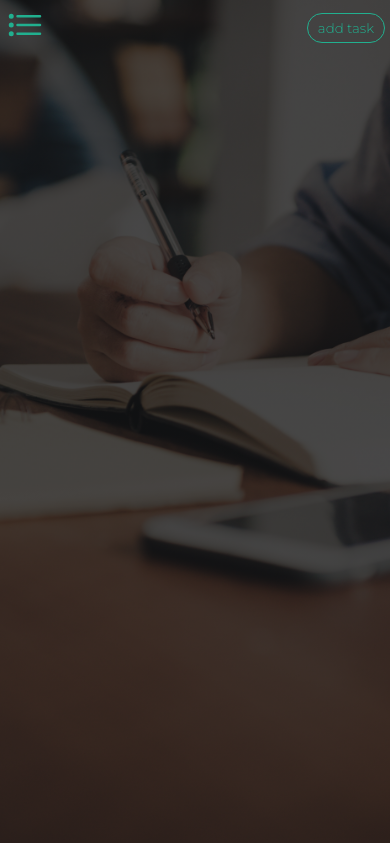
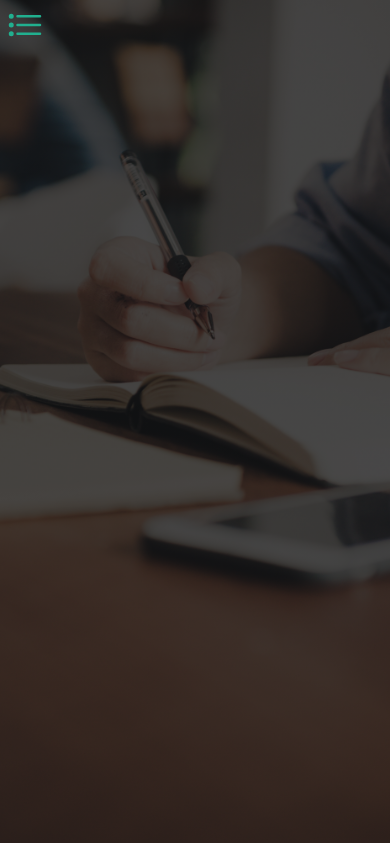
Before and after one commit to Aljosa12/TODOapp, a Flask app: template templates/tasks.html in a window 390 px wide. Shown: the top 843 px of the page. Run offline with Flask 2, Linux system fonts and the light colour scheme; the template is opened without the code that fills it: most values are stand-ins (such as "Sample title", 1, 10 or a date in 2020); some libraries are stand-ins or nearby versions.

Commit message:
button is gone in smaller screens

```diff
--- a/static/style.css
+++ b/static/style.css
@@ -253,5 +253,7 @@ header {
     width: 380px;
     margin-left: auto;
     margin-right: auto;
+    }
+
+    .nav button { display: none; }
 }
-}
```
